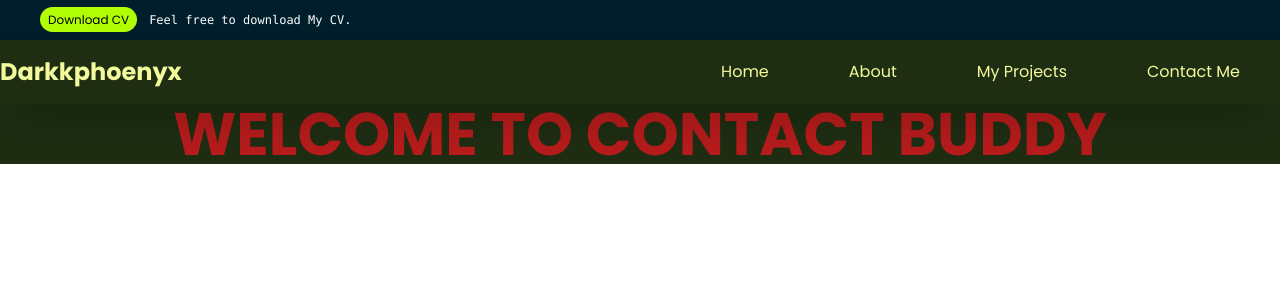
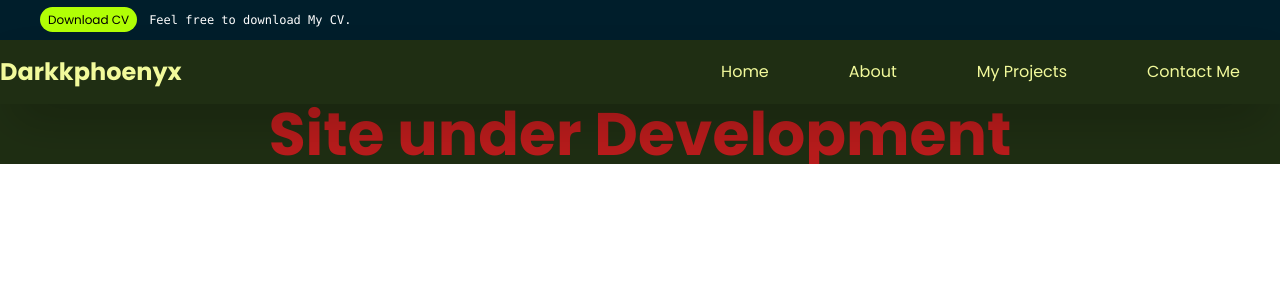
Before and after one commit to darkkphoenyx/portfolio, a React (Vite) app: page /contact in a window 1280 px wide. Shown: the top 300 px of the page. Built offline with nearby package versions, Linux system fonts and the light colour scheme; a web font is replaced by a local one.

Commit message:
changes to ContactPage and ProjectPage

```diff
--- a/src/pages/ContactMe.tsx
+++ b/src/pages/ContactMe.tsx
@@ -1,7 +1,7 @@
 export default function ContactMe() {
   return (
     <div className="text-6xl text-red-700 font-bold text-center">
-      WELCOME TO CONTACT BUDDY
+      Site under Development
     </div>
   );
 }
--- a/src/pages/Projects.tsx
+++ b/src/pages/Projects.tsx
@@ -1,3 +1,7 @@
 export default function Projects() {
-  return <div>My projects are here</div>;
+  return (
+    <div className="text-6xl text-red-700 font-bold text-center">
+      Site under Development
+    </div>
+  );
 }
```
